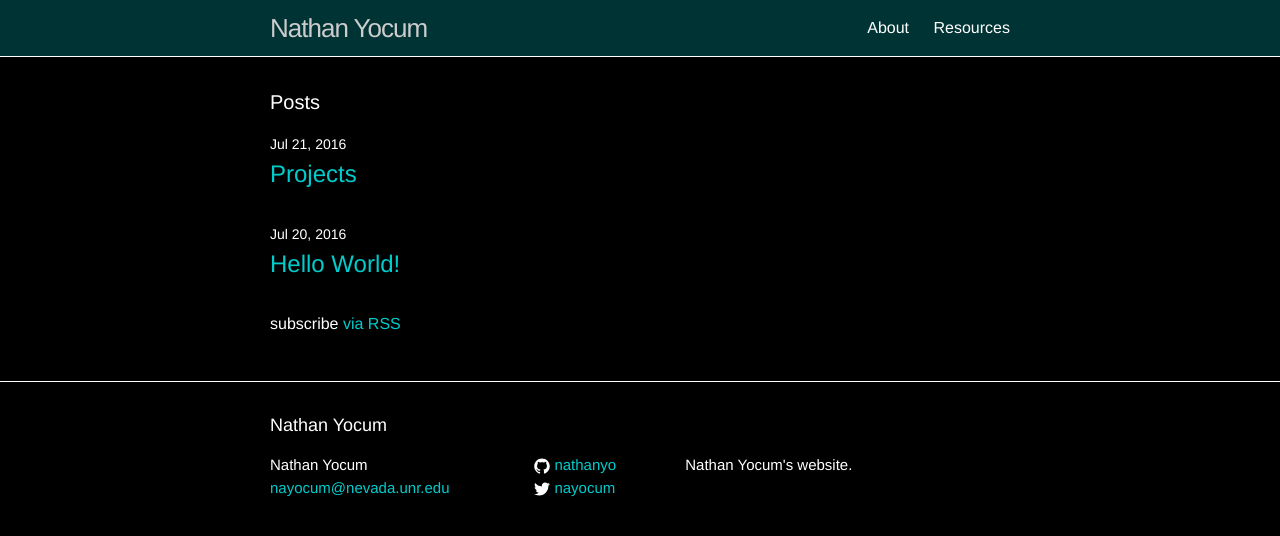
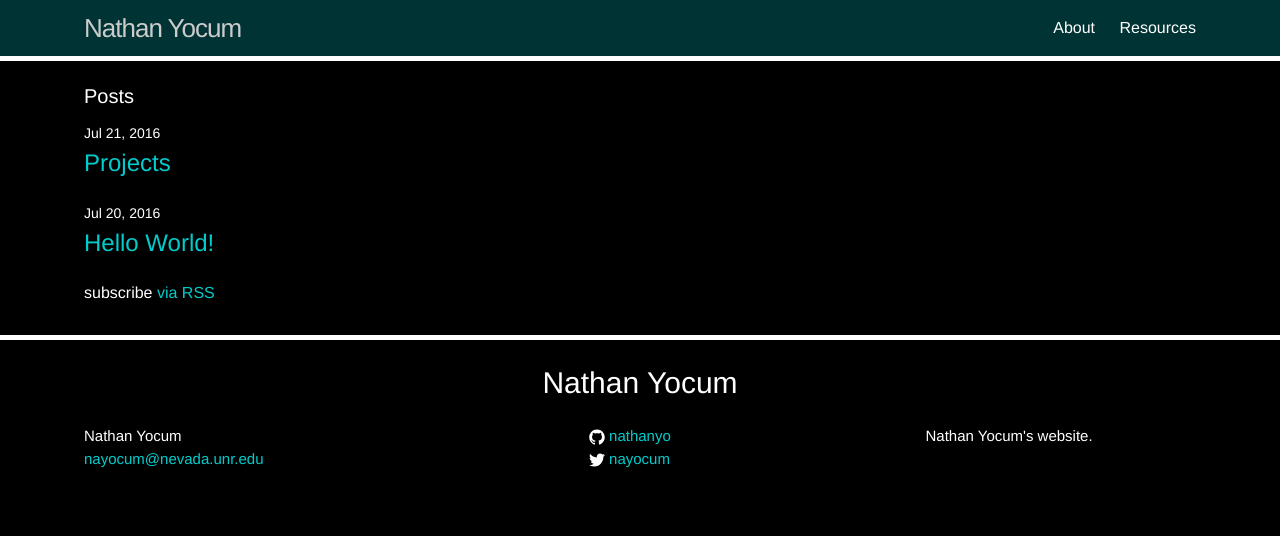
Before and after one commit to NathanYo/nathanyo.github.io, a Jekyll site: the page built from index.html, in a window 1280 px wide. Shown: the top 536 px of the page. Built offline with Jekyll 4.4.1, drawn with Linux system fonts in a browser that asks for light colours.

Commit message:
css stuff

```diff
--- a/_sass/_layout.scss
+++ b/_sass/_layout.scss
@@ -3,7 +3,7 @@
  */
 .site-header {
     border-top: 0px solid $grey-color-dark;
-    border-bottom: 1px solid $grey-color-light;
+    border-bottom: 5px solid $grey-color-light;
     min-height: 56px;
     background: $secondary-color;
 
@@ -99,14 +99,15 @@
  * Site footer
  */
 .site-footer {
-    border-top: 1px solid $grey-color-light;
+    border-top: 5px solid $grey-color-light;
     padding: $spacing-unit 0;
 
 }
 
 .footer-heading {
-    font-size: 18px;
-    margin-bottom: $spacing-unit / 2;
+    font-size: 30px;
+    margin-bottom: $spacing-unit;
+    text-align: center;
 }
 
 .contact-list,
@@ -129,18 +130,18 @@
 }
 
 .footer-col-1 {
-    width: -webkit-calc(35% - (#{$spacing-unit} / 2));
-    width:         calc(35% - (#{$spacing-unit} / 2));
+    width: -webkit-calc(45% - (#{$spacing-unit} / 2));
+    width:         calc(45% - (#{$spacing-unit} / 2));
 }
 
 .footer-col-2 {
-    width: -webkit-calc(20% - (#{$spacing-unit} / 2));
-    width:         calc(20% - (#{$spacing-unit} / 2));
+    width: -webkit-calc(30% - (#{$spacing-unit} / 2));
+    width:         calc(30% - (#{$spacing-unit} / 2));
 }
 
 .footer-col-3 {
-    width: -webkit-calc(45% - (#{$spacing-unit} / 2));
-    width:         calc(45% - (#{$spacing-unit} / 2));
+    width: -webkit-calc(25% - (#{$spacing-unit} / 2));
+    width:         calc(25% - (#{$spacing-unit} / 2));
 }
 
 @include media-query($on-laptop) {
--- a/css/main.scss
+++ b/css/main.scss
@@ -12,7 +12,7 @@ $base-font-weight: 400;
 $small-font-size:  $base-font-size * 0.875;
 $base-line-height: 1.5;
 
-$spacing-unit:     30px;
+$spacing-unit:     20px;
 
 $text-color:       #ffffff;
 $background-color: #000000; // main
@@ -24,10 +24,10 @@ $grey-color-light: lighten($grey-color, 80%);
 $grey-color-dark:  darken($grey-color, 20%);
 
 // Width of the content area
-$content-width:    800px;
+$content-width:    90%;
 
-$on-palm:          600px;
-$on-laptop:        800px;
+$on-palm:          80%;
+$on-laptop:        80%;
 
 
 
```
